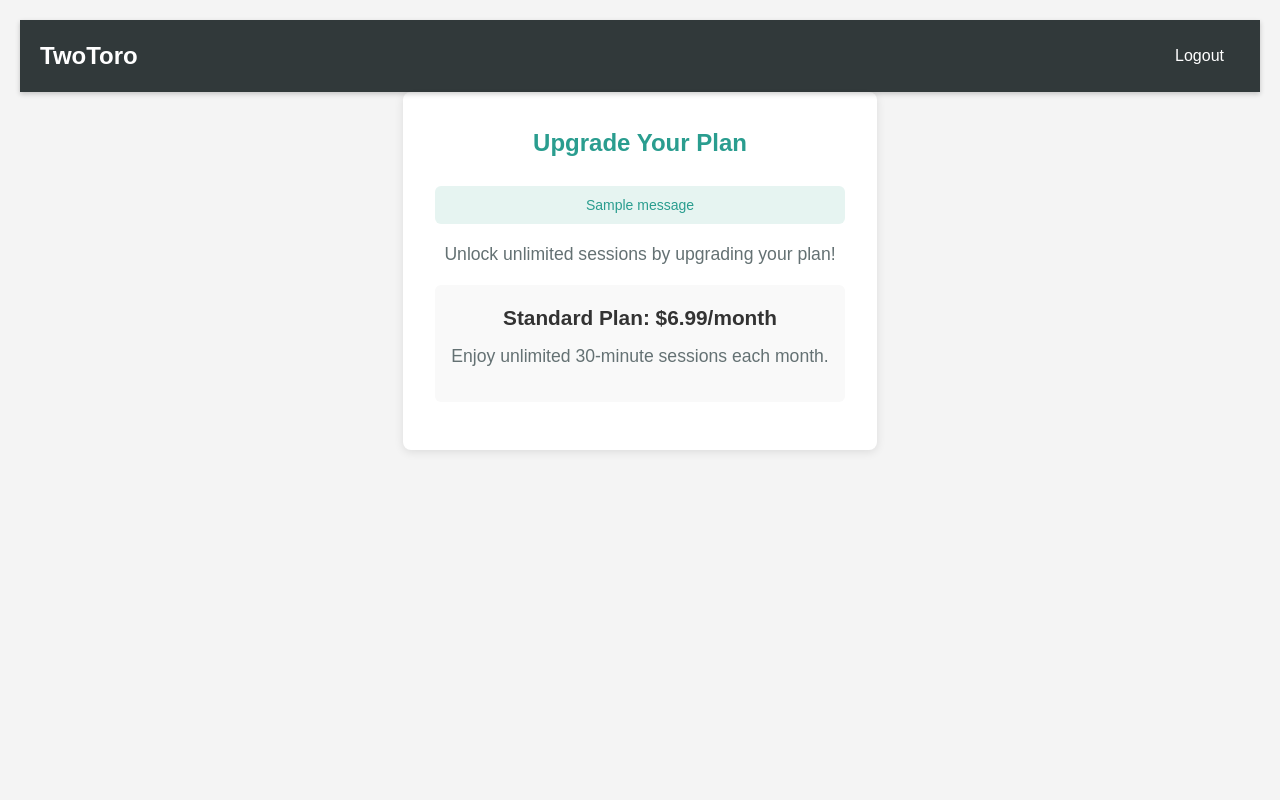
After one commit to fennea/web-chat-app, a Flask app: page /upgrade in a window 1280 px wide. The commit adds this page. Run offline with Flask 3, Linux system fonts and the light colour scheme; the visitor is signed in with stand-in values (Sample User, id 1); one stand-in notice (Sample message) is shown; a database or web service that is not in the repository returns one stand-in record (values such as "Sample title"); some libraries are stand-ins or nearby versions.

Commit message:
Integrate Stripe payment system with free sessions, early adopter pricing, and session tracking

```diff
--- a/app.py
+++ b/app.py
@@ -6,7 +6,9 @@ import bcrypt
 import smtplib
 from email.mime.text import MIMEText
 import uuid
+from datetime import datetime, timedelta
 from dotenv import load_dotenv
+import stripe
 
 load_dotenv()
 
@@ -20,6 +22,14 @@ cursor = conn.cursor()
 
 EMAIL_ADDRESS = os.getenv('EMAIL_ADDRESS')
 EMAIL_PASSWORD = os.getenv('EMAIL_PASSWORD')
+stripe.api_key = os.getenv('STRIPE_SECRET_KEY')
+STRIPE_PUBLISHABLE_KEY = os.getenv('STRIPE_PUBLISHABLE_KEY')
+
+# Stripe Product and Price IDs (set these in Stripe Dashboard)
+FREE_PLAN = 'free'
+EARLY_ADOPTER_PRICE_ID = 'price_early_adopter_499'  # $4.99/month
+STANDARD_PRICE_ID = 'price_standard_699'  # $6.99/month
+# AI_PRICE_ID = 'price_ai_999'  # $9.99/month (future)
 
 def send_verification_email(email, token):
     msg = MIMEText(f"Please verify your email by clicking this link: https://twotoro.com/verify/{token}")
@@ -36,9 +46,25 @@ def send_verification_email(email, token):
     except Exception as e:
         print(f"Failed to send email: {e}")
 
+def get_user_session_count(user_id, month_start, month_end):
+    cursor.execute(
+        "SELECT COUNT(*) FROM sessions WHERE user_id = %s AND start_time BETWEEN %s AND %s",
+        (user_id, month_start, month_end)
+    )
+    return cursor.fetchone()[0]
+
+def get_user_subscription(user_id):
+    cursor.execute("SELECT plan, status FROM subscriptions WHERE user_id = %s", (user_id,))
+    sub = cursor.fetchone()
+    return sub if sub else (FREE_PLAN, 'active')
+
 @app.route('/')
 def index():
     return render_template('index.html')
+
+@app.route('/about')
+def about():
+    return render_template('about.html')
 
 @app.route('/login', methods=['GET', 'POST'])
 def login():
@@ -48,10 +74,10 @@ def login():
         cursor.execute("SELECT email, password, is_verified, role FROM users WHERE email = %s", (email,))
         user = cursor.fetchone()
         if user and bcrypt.checkpw(password, user[1].encode('utf-8')):
-            if user[2]:  # Check is_verified
+            if user[2]:
                 session['email'] = email
                 session['role'] = user[3]
-                return redirect(url_for('dashboard'))  # Should redirect to /dashboard
+                return redirect(url_for('dashboard'))
             else:
                 flash("Please verify your email before logging in.")
         else:
@@ -72,9 +98,14 @@ def register():
 
         try:
             cursor.execute(
-                "INSERT INTO users (first_name, last_name, email, password, role, verification_token, is_verified) "
-                "VALUES (%s, %s, %s, %s, %s, %s, %s)",
-                (first_name, last_name, email, hashed_pw.decode('utf-8'), role, verification_token, False)
+                "INSERT INTO users (first_name, last_name, email, password, role, verification_token, is_verified, early_adopter) "
+                "VALUES (%s, %s, %s, %s, %s, %s, %s, %s) RETURNING user_id",
+                (first_name, last_name, email, hashed_pw.decode('utf-8'), role, verification_token, False, True)  # Early adopter flag
+            )
+            user_id = cursor.fetchone()[0]
+            cursor.execute(
+                "INSERT INTO subscriptions (user_id, stripe_subscription_id, plan, status) VALUES (%s, %s, %s, %s)",
+                (user_id, '', FREE_PLAN, 'active')
             )
             conn.commit()
             send_verification_email(email, verification_token)
@@ -103,10 +134,6 @@ def logout():
     session.pop('role', None)
     return redirect(url_for('login'))
 
-@app.route('/about')
-def about():
-    return render_template('about.html')
-
 @app.route('/dashboard', methods=['GET', 'POST'])
 def dashboard():
     if 'email' not in session:
@@ -116,22 +143,18 @@ def dashboard():
     user = cursor.fetchone()
     user_id, first_name, last_name, email, role = user
 
-    # Tutor: Create classroom and invite students
     if role == 'tutor':
-        # Get tutor's students
         cursor.execute("SELECT u.user_id, u.first_name, u.last_name, u.email "
                       "FROM users u JOIN tutor_student ts ON u.user_id = ts.student_id "
                       "WHERE ts.tutor_id = %s", (user_id,))
         students = cursor.fetchall()
-
-        # Get tutor's classrooms (distinct room names)
         cursor.execute("SELECT DISTINCT room_name FROM invitations WHERE tutor_id = %s", (user_id,))
         classrooms = [row[0] for row in cursor.fetchall()]
 
         if request.method == 'POST':
             if 'create_room' in request.form:
                 room_name = request.form.get('room_name')
-                student_ids = request.form.getlist('students')  # Multiple students can be invited
+                student_ids = request.form.getlist('students')
                 for student_id in student_ids:
                     cursor.execute(
                         "INSERT INTO invitations (tutor_id, student_id, room_name) VALUES (%s, %s, %s)",
@@ -141,12 +164,12 @@ def dashboard():
                 flash(f"Classroom '{room_name}' created and students invited.")
                 return redirect(url_for('dashboard'))
 
-    # Student: See invited classrooms
     else:
         cursor.execute("SELECT room_name FROM invitations WHERE student_id = %s", (user_id,))
         classrooms = [row[0] for row in cursor.fetchall()]
+        students = None
 
-    return render_template('dashboard.html', role=role, first_name=first_name, last_name=last_name, email=email, classrooms=classrooms, students=students if role == 'tutor' else None)
+    return render_template('dashboard.html', role=role, first_name=first_name, last_name=last_name, email=email, classrooms=classrooms, students=students)
 
 @app.route('/classroom/<room_name>')
 def classroom(room_name):
@@ -157,6 +180,17 @@ def classroom(room_name):
     user = cursor.fetchone()
     user_id, role = user
 
+    # Check session limits
+    now = datetime.utcnow()
+    month_start = now.replace(day=1, hour=0, minute=0, second=0, microsecond=0)
+    month_end = (month_start + timedelta(days=32)).replace(day=1) - timedelta(seconds=1)
+    session_count = get_user_session_count(user_id, month_start, month_end)
+    plan, status = get_user_subscription(user_id)
+
+    if plan == FREE_PLAN and session_count >= 4:
+        flash("You’ve reached your free session limit (4 sessions/month). Please upgrade to continue.")
+        return redirect(url_for('upgrade'))
+
     # Check if user has access to the room
     if role == 'tutor':
         cursor.execute("SELECT 1 FROM invitations WHERE tutor_id = %s AND room_name = %s", (user_id, room_name))
@@ -166,6 +200,14 @@ def classroom(room_name):
     if not cursor.fetchone():
         flash("You don’t have access to this room.")
         return redirect(url_for('dashboard'))
+
+    # Start session tracking
+    cursor.execute(
+        "INSERT INTO sessions (user_id, start_time) VALUES (%s, %s) RETURNING session_id",
+        (user_id, datetime.utcnow())
+    )
+    session['current_session_id'] = cursor.fetchone()[0]
+    conn.commit()
 
     return render_template('classroom.html', roomName=room_name)
 
@@ -232,6 +274,36 @@ def assign_student():
         flash("Student not found.")
     return redirect(url_for('dashboard'))
 
+@app.route('/upgrade', methods=['GET', 'POST'])
+def upgrade():
+    if 'email' not in session:
+        return redirect(url_for('login'))
+
+    cursor.execute("SELECT user_id, early_adopter FROM users WHERE email = %s", (session['email'],))
+    user = cursor.fetchone()
+    user_id, early_adopter = user
+
+    if request.method == 'POST':
+        price_id = EARLY_ADOPTER_PRICE_ID if early_adopter else STANDARD_PRICE_ID
+        try:
+            checkout_session = stripe.checkout.Session.create(
+                payment_method_types=['card'],
+                line_items=[{
+                    'price': price_id,
+                    'quantity': 1,
+                }],
+                mode='subscription',
+                success_url='https://twotoro.com/dashboard?success=true',
+                cancel_url='https://twotoro.com/upgrade?cancel=true',
+                customer_email=session['email']
+            )
+            return redirect(checkout_session.url, code=303)
+        except Exception as e:
+            flash(f"Error creating checkout session: {str(e)}")
+            return redirect(url_for('upgrade'))
+
+    return render_template('upgrade.html', stripe_publishable_key=STRIPE_PUBLISHABLE_KEY)
+
 @socketio.on('join')
 def on_join(data):
     room = data.get('room')
@@ -246,6 +318,18 @@ def handle_signal(data):
     if room:
         emit('signal', data, room=room, include_self=False)
 
+@socketio.on('session_update')
+def on_session_update(data):
+    if 'email' not in session or 'current_session_id' not in session:
+        return
+
+    duration = data.get('duration', 0)  # Duration in minutes
+    cursor.execute(
+        "UPDATE sessions SET duration = %s WHERE session_id = %s",
+        (duration, session['current_session_id'])
+    )
+    conn.commit()
+
 if __name__ == '__main__':
     socketio.run(app, host='0.0.0.0', port=8080, debug=True)
 
--- a/requirements.txt
+++ b/requirements.txt
@@ -19,3 +19,4 @@ gunicorn==23.0.0
 psycopg2-binary==2.9.9
 bcrypt==4.2.0
 python-dotenv==1.0.1
+stripe==10.5.0
--- /dev/null
+++ b/templates/upgrade.html
@@ -0,0 +1,107 @@
+{% extends "base.html" %}
+
+{% block title %}TwoToro - Upgrade Plan{% endblock %}
+
+{% block extra_styles %}
+  <style>
+    body {
+      background-color: #f4f4f4;
+      padding: 20px;
+    }
+
+    .upgrade-container {
+      max-width: 600px;
+      margin: 0 auto;
+      background: #fff;
+      padding: 2rem;
+      border-radius: 8px;
+      box-shadow: 0 2px 10px rgba(0, 0, 0, 0.1);
+      text-align: center;
+    }
+
+    h2 {
+      color: #2a9d8f;
+      margin-bottom: 1.5rem;
+    }
+
+    p {
+      color: #647173;
+      font-size: 1.1rem;
+      margin-bottom: 1rem;
+    }
+
+    .plan-details {
+      margin: 1rem 0;
+      padding: 1rem;
+      background: #f9f9f9;
+      border-radius: 6px;
+    }
+
+    .plan-details h3 {
+      color: #333;
+      font-size: 1.3rem;
+      margin-bottom: 0.5rem;
+    }
+
+    button {
+      padding: 0.75rem 1.5rem;
+      background: #2a9d8f;
+      color: #fff;
+      border: none;
+      border-radius: 4px;
+      cursor: pointer;
+      font-size: 1rem;
+      transition: background 0.3s ease;
+    }
+
+    button:hover {
+      background: #21867a;
+    }
+
+    .messages {
+      margin-bottom: 1rem;
+    }
+
+    .messages p {
+      background: #e6f4f1;
+      color: #2a9d8f;
+      padding: 8px 12px;
+      border-radius: 6px;
+      font-size: 14px;
+    }
+  </style>
+{% endblock %}
+
+{% block content %}
+  <div class="upgrade-container">
+    <h2>Upgrade Your Plan</h2>
+
+    <div class="messages">
+      {% with messages = get_flashed_messages() %}
+        {% if messages %}
+          {% for message in messages %}
+            <p>{{ message }}</p>
+          {% endfor %}
+        {% endif %}
+      {% endwith %}
+    </div>
+
+    <p>Unlock unlimited sessions by upgrading your plan!</p>
+    <div class="plan-details">
+      <h3>{% if early_adopter %}Early Adopter Plan: $4.99/month (Lifetime Price){% else %}Standard Plan: $6.99/month{% endif %}</h3>
+      <p>Enjoy unlimited 30-minute sessions each month.</p>
+    </div>
+
+    <form action="{{ url_for('upgrade') }}" method="POST">
+      <script
+        src="https://checkout.stripe.com/checkout.js"
+        class="stripe-button"
+        data-key="{{ stripe_publishable_key }}"
+        data-amount="0"
+        data-name="TwoToro Subscription"
+        data-description="{% if early_adopter %}Early Adopter Plan ($4.99/month){% else %}Standard Plan ($6.99/month){% endif %}"
+        data-locale="auto">
+      </script>
+    </form>
+  </div>
+{% endblock %}
```
Also changed, not shown: templates/classroom.html (+33 -9 lines), 1 other file.
